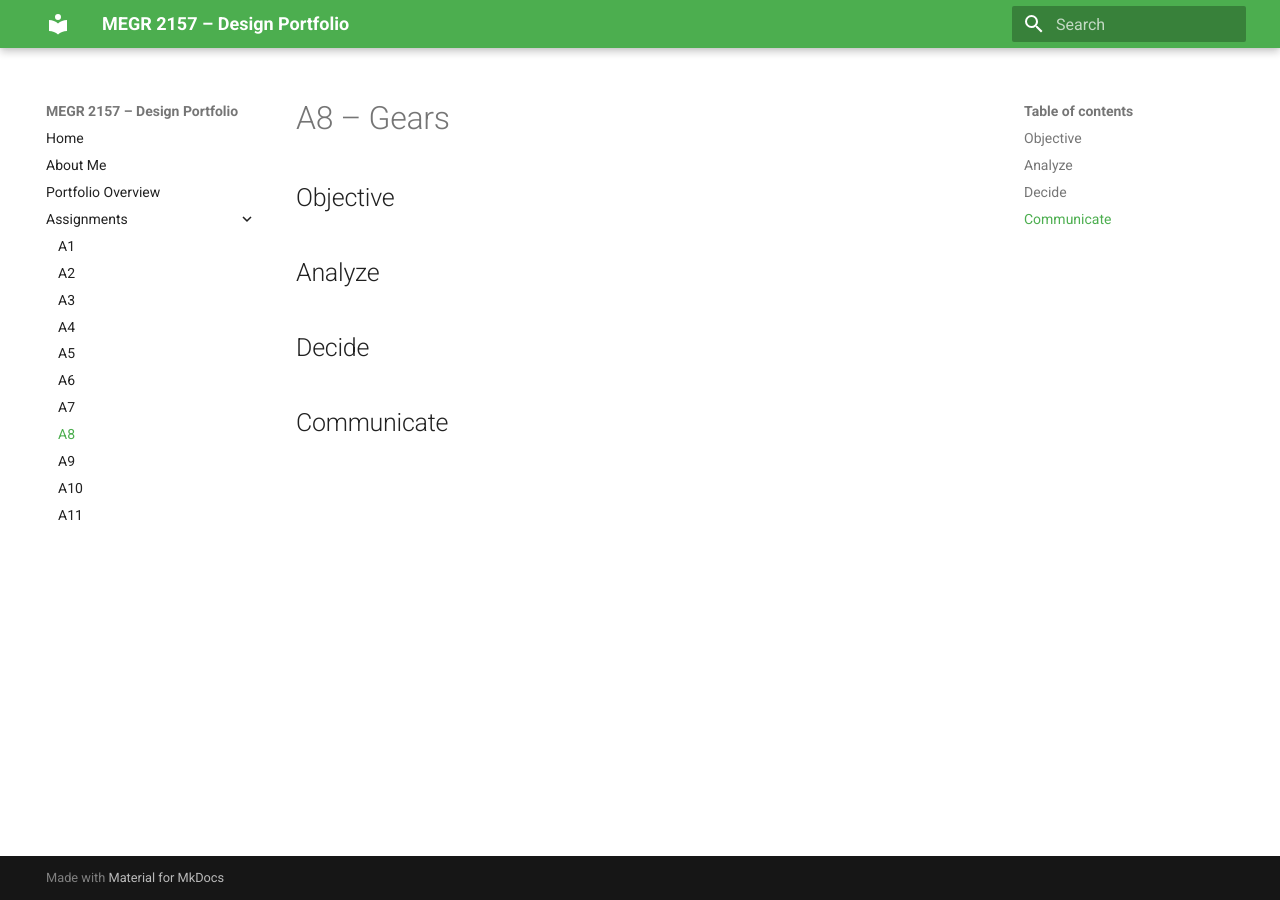
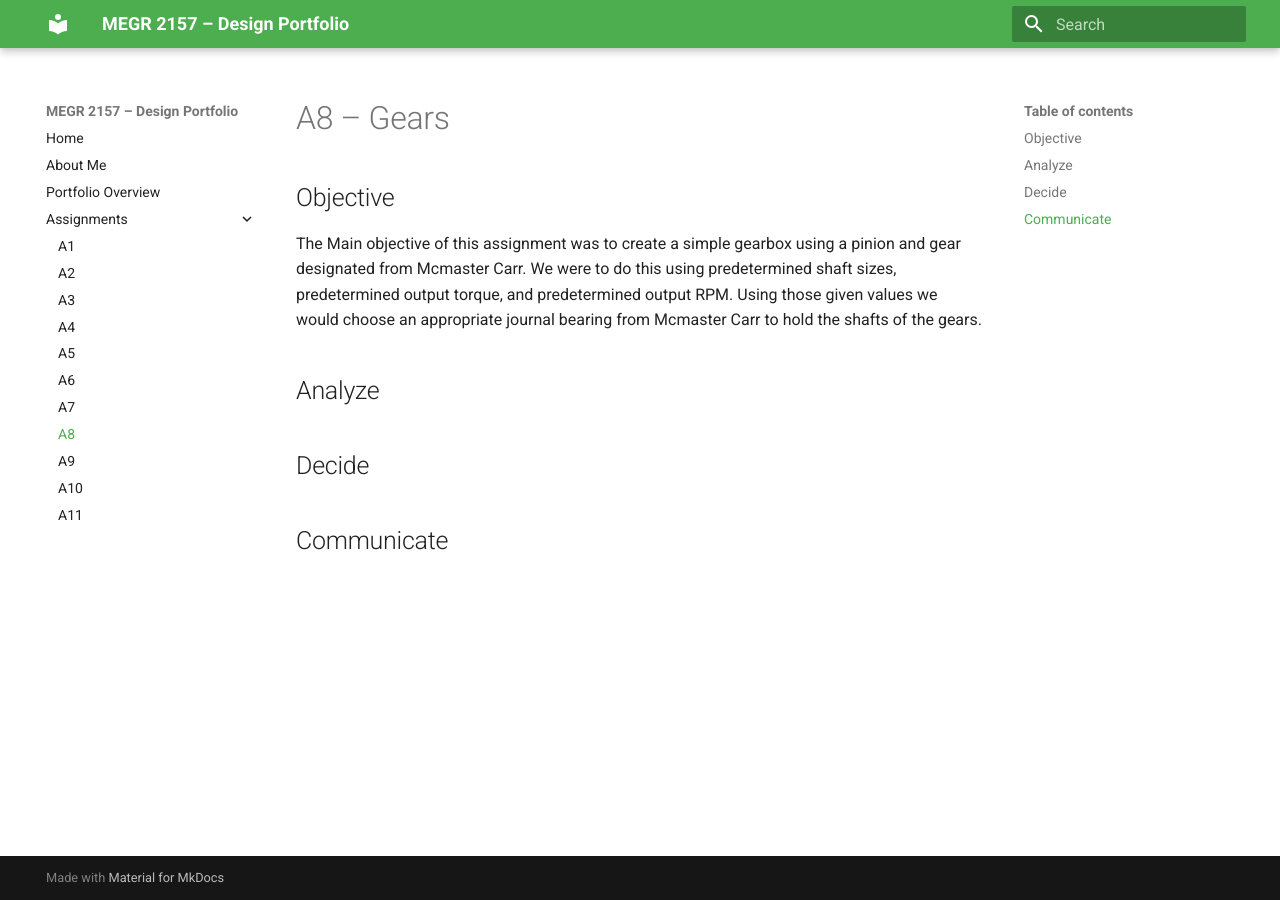
Before and after one commit to pklauser-cyber/design-projects-portfolio, an MkDocs documentation site: the page built from docs/assignments/A08/index.md, in a window 1280 px wide. Built offline with MkDocs 1.6.1 and Material for MkDocs 9.7.7, drawn with Linux system fonts in a browser that asks for light colours.

Commit message:
Update index.md

```diff
--- a/docs/assignments/A08/index.md
+++ b/docs/assignments/A08/index.md
@@ -1,7 +1,7 @@
 # A8 – Gears
 
 ## Objective
-
+The Main objective of this assignment was to create a simple gearbox using a pinion and gear designated from Mcmaster Carr. We were to do this using predetermined shaft sizes, predetermined output torque, and predetermined output RPM. Using those given values we would choose an appropriate journal bearing from Mcmaster Carr to hold the shafts of the gears.
 
 ## Analyze
 
```
